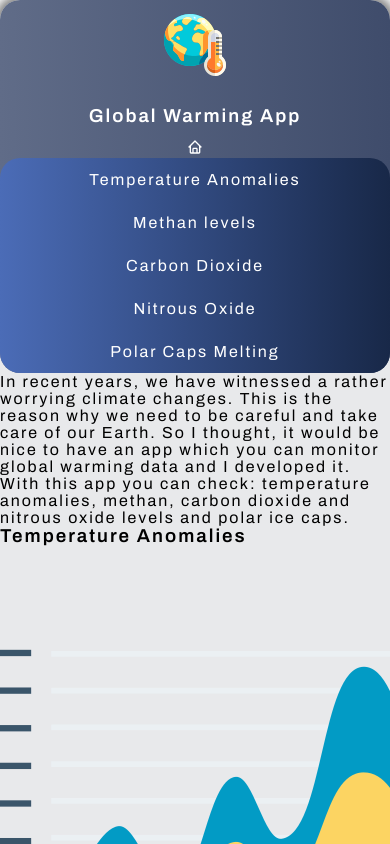
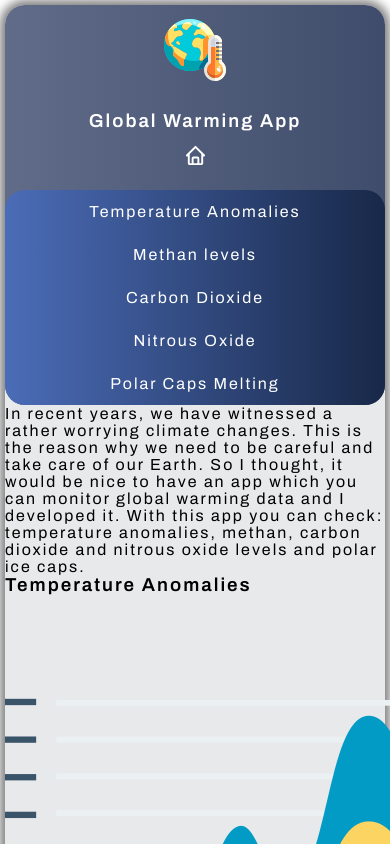
Before and after one commit to LeoBok/Global-Warming-App, a React (Create React App) app: page / in a window 390 px wide. Shown: the top 844 px of the page. Built offline with nearby package versions, Linux system fonts and the light colour scheme.

Commit message:
created Sidebar component and styled it

```diff
--- a/src/App.css
+++ b/src/App.css
@@ -1,6 +1,6 @@
 @import url('https://fonts.googleapis.com/css2?family=Archivo:wght@300;400;600&display=swap');
 
-body  {
+body{
     font-family: 'Archivo', sans-serif;
     letter-spacing: 2px;
 }
@@ -36,3 +36,21 @@ a {
 
     border-radius: 20px;
 }
+
+@media only screen and (max-width: 600px) {
+  .App {
+    margin: 5px;
+  }
+  .main-sidebar-content {
+    padding-bottom: 20px;
+  }
+  .main-sidebar-content img,
+  .main-sidebar-content h3,
+  .main-sidebar-content a,
+  .sidebar-links li {
+    padding: 13px 0;
+  }
+  .sidebar-icon {
+    font-size: 23px;
+  }
+}
--- a/src/components/Sidebar/Sidebar.css
+++ b/src/components/Sidebar/Sidebar.css
@@ -17,13 +17,6 @@
     text-align: center;
 }
 
-.main-sidebar-content img,
-.main-sidebar-content h3,
-.main-sidebar-content a,
-.sidebar-links li {
-    padding: 13px 0;
-}
-
 .sidebar-links {
     background: linear-gradient(90deg, #4b6cb7 0%, #182848 100%);
     border-radius: 20px;
--- a/src/components/Sidebar/Sidebar.js
+++ b/src/components/Sidebar/Sidebar.js
@@ -16,7 +16,7 @@ const Sidebar = () => {
                 <h3>Global Warming App</h3>
 
                 <Link to='/'>
-                    <BiHome />
+                    <BiHome className='sidebar-icon'/>
                 </Link>
             </div>
 
```
